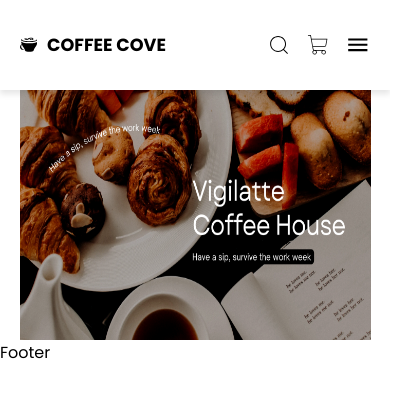
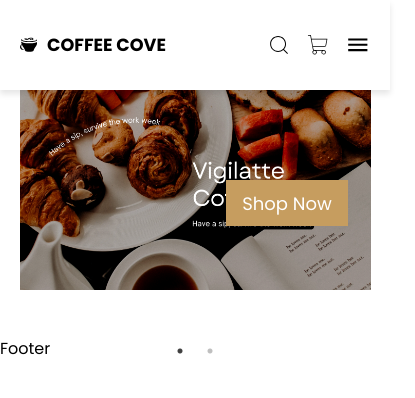
Before and after one commit to jenisha987/Coffee-Shop, a React (Vite) app in the folder coffee-shop/: page / in a window 390 px wide. Shown: the top 398 px of the page, 415 px wide, since content can reach past the window. Built offline with nearby package versions, Linux system fonts and the light colour scheme.

Commit message:
added react-carousel and some styling

```diff
--- a/coffee-shop/package.json
+++ b/coffee-shop/package.json
@@ -13,7 +13,9 @@
     "react": "^18.3.1",
     "react-dom": "^18.3.1",
     "react-icons": "^5.3.0",
-    "react-router-dom": "^6.26.2"
+    "react-router-dom": "^6.26.2",
+    "react-slick": "^0.30.2",
+    "slick-carousel": "^1.8.1"
   },
   "devDependencies": {
     "@eslint/js": "^9.9.0",
--- a/coffee-shop/src/App.css
+++ b/coffee-shop/src/App.css
@@ -18,9 +18,9 @@ body::-webkit-scrollbar {
 }
 
 .container {
-    width: 90%;
+    width: 80%;
     margin: 0 auto;
-    max-width: 1420px;
+    /* max-width: 1420px; */
     display: flex;
 }
 
@@ -88,12 +88,49 @@ nav {
     border-radius: 3rem;
 }
 
+/* .home {
+    background: #C69D5F;
+} */
+
 .home-img {
-    width: 100%;
+    width: 80%;
     height: 700px;
+    margin: 0 auto;
+    /* object-fit: cover; */
+}
+
+.shop-btn {
+    border: none;
+    position: relative;
+    top: -155px;
+    left: 60%;
+    background: #C69D5F;
+    padding: 0.8rem 1rem 0.8rem 1rem;
+    color: white;
+    font-size: large;
+    cursor: pointer;
+}
+
+.shop-button {
+    border: none;
+    position: absolute;
+    background: #C69D5F;
+    top: 70%;
+    left: 49.3%;
+    padding: 0.8rem 1rem 0.8rem 1rem;
+    color: white;
+    font-size: large;
+    cursor: pointer;
+}
+.shop-button:hover {
+    background: #894647;
 }
 
 @media (max-width: 1024px) {
+    .container {
+        width: 90%;
+        margin: 0 auto;
+    }
     nav {
     height: 90px;
     }
@@ -139,11 +176,42 @@ nav {
         display: none;
     }
     .home-img {
+        width: 90%;
+        margin: 0 auto;
         height: 500px;
+    }
+    .shop-btn {
+        border: none;
+        position: relative;
+        background: #C69D5F;
+        top: -110px;
+        left: 58%;
+        padding: 0.6rem 1rem 0.6rem 1rem;
+        color: white;
+        font-size: large;
+        cursor: pointer;
+    }
+    .shop-button {
+        border: none;
+        position: absolute;
+        background: #C69D5F;
+        top: 68%;
+        left: 48.9%;
+        padding: 0.6rem 1rem 0.6rem 1rem;
+        color: white;
+        font-size: large;
+        cursor: pointer;
+    }
+    .shop-button:hover {
+        background: #894647;
     }
 }
 
 @media (max-width:600px) {
+    .container {
+        width: 90%;
+        margin: 0 auto;
+    }
     .nav-container .logo {
         font-size: 1.1rem;
     }
@@ -159,6 +227,8 @@ nav {
         display: none;
     }
     .home-img {
-        height: 250px;
+        width: 90%;
+        margin: 0 auto;
+        height: 200px;
     }
 }
--- a/coffee-shop/src/components/Home.jsx
+++ b/coffee-shop/src/components/Home.jsx
@@ -1,10 +1,33 @@
 import React from 'react';
 import home from "../assets/images/Home.png";
+import home1 from "../assets/images/Home1.png";
+import { Link } from 'react-router-dom';
+import Slider from "react-slick";
+
+import "slick-carousel/slick/slick.css";
+import "slick-carousel/slick/slick-theme.css";
 
 export const Home = () => {
+  const settings = {
+    dots: true,
+    infinite: true,
+    speed: 500,
+    slidesToShow: 1,
+    slidesToScroll: 1,
+    arrows: true,
+  };
   return (
-    <div className='container'>
-      <img src={home} alt='home' className='home-img' />
+    <div className='home'>
+    <Slider {...settings}>
+      <div>
+        <img src={home} alt="home" className="home-img" />
+        <button className='shop-btn'>Shop Now</button>
+      </div>
+      <div>
+        <img src={home1} alt="home1" className="home-img" />
+        <button className='shop-button'>Shop Now</button>
+      </div>
+    </Slider>
     </div>
   )
 }
```
Also changed, not shown: coffee-shop/src/assets/images/Home1.png (added), 1 other file (tests, documents, lock files or other folders).
